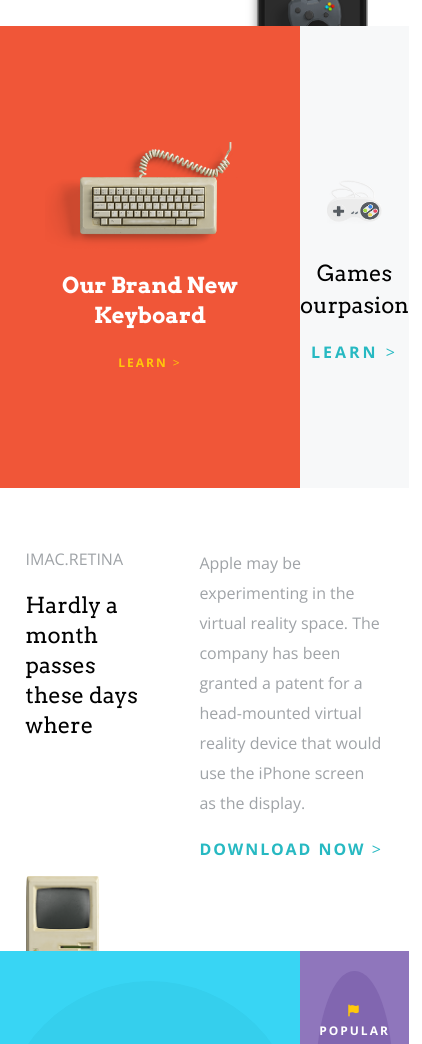
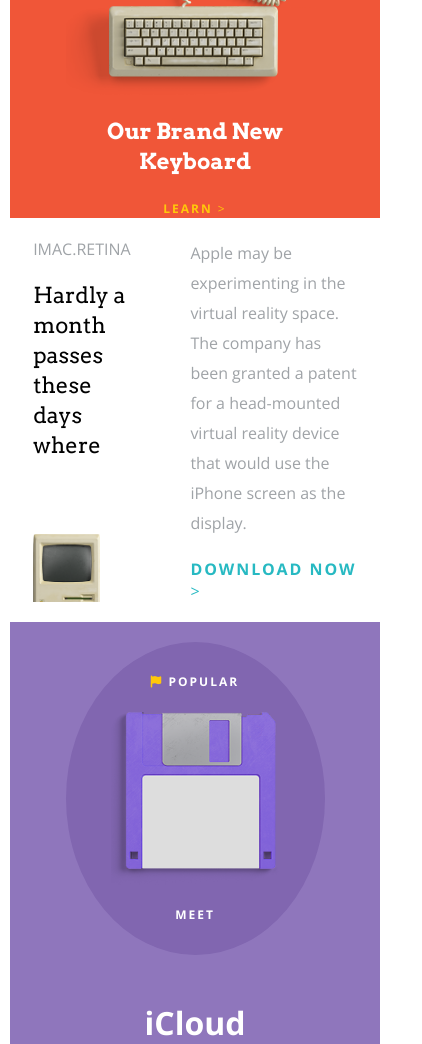
Before and after one commit to themohamedgouda/GridFusion, a plain HTML site: page index.html in a window 390 px wide. Shown: the part 934-1978 px from the top of the page, 422 px wide, since content can reach past the window. Drawn offline with nearby package versions, Linux system fonts and the light colour scheme.

Commit message:
First Commit

```diff
--- a/css/main.css
+++ b/css/main.css
@@ -1,3 +1,4 @@
+/* General styles */
 * {
   padding: 0;
   margin: 0;
@@ -5,17 +6,18 @@
   font-weight: normal;
   font-family: "Open Sans", sans-serif;
 }
-h3{
+h3 {
   font-family: "Arvo", serif;
 }
-
-img{
+img {
   width: 100%;
   display: block;
 }
-span , p{
+span, p {
   color: #9fa3a7;
 }
+
+/* Parent grid container */
 .parent {
   display: grid;
   width: 100%;
@@ -29,24 +31,26 @@
   text-align: center;
 }
 
-/* ******************** */
-.child1{
-background-color:#ffffff;
-grid-area:child1 ;
+/* Child section styles */
+
+/* Child 1 styles */
+.child1 {
+  background-color: #ffffff;
+  grid-area: child1;
   display: flex;
   justify-content: space-around;
   align-items: center;
 }
-.content1{
+.content1 {
   width: 30%;
   text-align: left;
   line-height: 30px;
 }
-.content1 h3{
+.content1 h3 {
   font-size: 22px;
   margin-block: 10px;
 }
-.pic1{
+.pic1 {
   width: 30%;
   align-self: flex-end;
 }
@@ -54,10 +58,10 @@
   width: 100%;
 }
 
-/* ********************** */
-.child2{
+/* Child 2 styles */
+.child2 {
   background-color: #f7f8f9;
-  grid-area:child2 ;
+  grid-area: child2;
   display: flex;
   justify-content: center;
   align-items: center;
@@ -69,74 +73,72 @@
 .content2 a {
   color: #27b9c2;
   letter-spacing: 2px;
-
 }
-
 .child2 h3 {
   font-size: 48px;
   margin-block: 20px;
 }
-/* ******************* */
-.child3{
-  background-color:#f05638;
-  grid-area:child3 ;
+
+/* Child 3 styles */
+.child3 {
+  background-color: #f05638;
+  grid-area: child3;
   display: flex;
   justify-content: center;
   align-items: center;
 }
-.content3{
+.content3 {
   width: 70%;
   margin: auto;
 }
-.content3 h3{
+.content3 h3 {
   font-weight: bold;
   font-size: 22px;
   color: white;
   margin-block: 20px;
   line-height: 30px;
 }
-.content3 a
-{
+.content3 a {
   color: #ffc80a;
   text-decoration: none;
   font-size: 12px;
   font-weight: bold;
   letter-spacing: 2px;
 }
-/* ************************* */
-.child4{
-  background-color:#fff;
-  grid-area:child4 ;
+
+/* Child 4 styles */
+.child4 {
+  background-color: #fff;
+  grid-area: child4;
   display: flex;
   justify-content: space-around;
   text-align: left;
   margin-top: 60px;
 }
-.left-side4{
-  width:30%;
+.left-side4 {
+  width: 30%;
   position: relative;
 }
-.left-side4 h3{
+.left-side4 h3 {
   font-size: 22px;
   line-height: 30px;
   margin-block: 20px;
 }
-.pic4{
+.pic4 {
   position: absolute;
   bottom: 0;
   left: 0;
   right: 0;
   width: 60%;
 }
-
-.right-side4{
+.right-side4 {
   width: 45%;
 }
-.right-side4 p{
+.right-side4 p {
   margin-bottom: 20px;
   line-height: 30px;
 }
-.right-side4 a{
+.right-side4 a {
   letter-spacing: 2px;
   color: #27b9c2;
   font-weight: bold;
@@ -144,21 +146,18 @@
   font-family: 'Segoe UI', Tahoma, Geneva, Verdana, sans-serif;
 }
 
-/* ******************* */
-
-.child5{
-  background-color:#8f76bc;
-  grid-area:child5 ;
+/* Child 5 styles */
+.child5 {
+  background-color: #8f76bc;
+  grid-area: child5;
   display: grid;
-  align-content:center ;
-
+  align-content: center;
 }
 .container5 {
   width: 70%;
   margin: auto;
   margin-bottom: 30px;
 }
-
 .container5 p {
   color: white;
   font-size: 12px;
@@ -169,13 +168,10 @@
 .fa-solid {
   color: #ffc80a;
 }
-.pic5 p
-{
-
+.pic5 p {
   margin-block: 20px;
 }
-
-.pic5{
+.pic5 {
   height: 100% !important;
   width: 100% !important;
   border-radius: 50%;
@@ -187,20 +183,20 @@
   margin-top: 20px;
   padding: 10px;
 }
-.inner-pic img{
+.inner-pic img {
   width: 70%;
   margin: auto;
 }
-.content5{
+.content5 {
   width: 70%;
   margin: auto;
 }
-.content5 p{
+.content5 p {
   line-height: 26px;
   color: #fff;
-  font-size: 14px
+  font-size: 14px;
 }
-.content5 h2{
+.content5 h2 {
   font-size: 32px;
   line-height: 36px;
   margin-block: 20px;
@@ -222,21 +218,20 @@
   text-decoration: none;
 }
 
-/* ************** */
-
-.child6{
-  grid-area:child6 ;
+/* Child 6 styles */
+.child6 {
+  grid-area: child6;
   background-color: #f7f8f9;
   display: grid;
   justify-content: center;
   align-content: center;
 }
-.pic6{
+.pic6 {
   width: 50%;
   margin: auto;
   margin-block: 30px;
 }
-.content6 h3{
+.content6 h3 {
   font-size: 22px;
   line-height: 32px;
   margin-bottom: 20px;
@@ -249,17 +244,16 @@
   letter-spacing: 3px;
 }
 
-/* ***************** */
-
-.child7{
+/* Child 7 styles */
+.child7 {
   background-color: #93b6b7;
-  grid-area:child7 ;
+  grid-area: child7;
 }
-.caps7{
+.caps7 {
   text-align: left;
   margin-left: 30px;
 }
-.caps7 span{
+.caps7 span {
   display: inline-block;
   margin-top: 20px;
   background-color: #fa684f;
@@ -270,7 +264,7 @@
   font-weight: 700;
   letter-spacing: 2px;
 }
-.content7{
+.content7 {
   width: 30%;
   margin: auto;
   font-size: 22px;
@@ -278,29 +272,28 @@
   color: white;
   margin-block: 20px;
 }
-.content7 h3{
+.content7 h3 {
   font-weight: bold;
-
 }
-.pic7{
+.pic7 {
   width: 80%;
   margin: auto;
-  background-image:url(../images/5bc2f42d5a5ed97dab707e7e_UX.png) ;
+  background-image: url(../images/5bc2f42d5a5ed97dab707e7e_UX.png);
   background-size: 100% 100%;
   background-repeat: no-repeat;
 }
-.pic7 img{
+.pic7 img {
   width: 80%;
   margin: auto;
 }
-/* ********** */
 
-.child8{
-  background-color:#38d5f4;
-  grid-area:child8 ;
+/* Child 8 styles */
+.child8 {
+  background-color: #38d5f4;
+  grid-area: child8;
   padding-top: 30px;
 }
-.content8 h3{
+.content8 h3 {
   font-size: 22px;
   line-height: 32px;
   margin-block: 20px;
@@ -315,7 +308,7 @@
   width: 70%;
   margin: auto;
 }
-.main8{
+.main8 {
   background-color: #35cfed;
   border-radius: 50%;
   margin: auto;
@@ -326,17 +319,15 @@
   height: 300px;
 }
 
-/* ************** */
-.child9{
+/* Child 9 styles */
+.child9 {
   background-color: #f7f8f9;
-  grid-area:child9 ;
+  grid-area: child9;
   display: flex;
   justify-content: center;
   align-items: center;
-
 }
-
-.child9 span{
+.child9 span {
   display: inline-block;
   margin-block: 30px;
   background-color: #7bc424;
@@ -349,21 +340,18 @@
   letter-spacing: 2px;
 }
 
-/* ************************** */
-
-
-.child10{
+/* Child 10 styles */
+.child10 {
   background-color: #2c2c2c;
-  grid-area:child10 ;
+  grid-area: child10;
   display: flex;
   justify-content: space-evenly;
   align-items: center;
-
 }
-.pic10{
+.pic10 {
   width: 30%;
 }
-.content10{
+.content10 {
   width: 35%;
   color: white;
   font-size: 22px;
@@ -371,50 +359,42 @@
   font-weight: 400;
 }
 
-@media (max-width:768px)
-{
-  .parent{
+/* Media query for tablets (up to 1024px) */
+@media (max-width: 1024px) {
+  .parent {
     grid-template-columns: repeat(2, 1fr);
-    grid-template-rows: repeat(6, 0.5fr) 0.25fr 0.5fr;
+    grid-template-rows: repeat(6, auto);
     grid-template-areas:
-    "child2 child2"
-    "child1 child1"
-    "child3 child6"
-    "child4 child4"
-    "child8 child5"
-    "child7 child5"
-    "child9 child9"
+    "child1 child2"
+    "child3 child4"
+    "child5 child5"
+    "child6 child7"
+    "child8 child9"
     "child10 child10";
   }
-  .child1{
-   grid-area: child1;
-
-  }
-  .child2{
-    grid-area: child2;
-   }
-   .child3{
-    grid-area: child3;
-   }
-   .child4{
-    grid-area: child4;
-   }
-   .child5{
-    grid-area: child5;
-   }
-   .child6{
-    grid-area: child6;
-   }
-   .child7{
-    grid-area: child7;
-   }
-   .child8{
-    grid-area: child8;
-   }
-   .child9{
-    grid-area: child9;
-   }
-   .child10{
-    grid-area: child10;
+  .child1, .child2, .child3, .child4, .child5, .child6, .child7, .child8, .child9, .child10 {
+    margin: 10px;
   }
 }
+
+/* Media query for mobile phones (up to 768px) */
+@media (max-width: 768px) {
+  .parent {
+    grid-template-columns: 1fr;
+    grid-template-rows: repeat(10, auto);
+    grid-template-areas:
+    "child1"
+    "child2"
+    "child3"
+    "child4"
+    "child5"
+    "child6"
+    "child7"
+    "child8"
+    "child9"
+    "child10";
+  }
+  .child1, .child2, .child3, .child4, .child5, .child6, .child7, .child8, .child9, .child10 {
+    margin: 10px;
+  }
+}
--- a/index.html
+++ b/index.html
@@ -4,84 +4,80 @@
 <head>
     <meta charset="UTF-8">
     <meta name="viewport" content="width=device-width, initial-scale=1.0">
+    <!-- Link to CSS files -->
     <link rel="stylesheet" href="./css/main.css">
     <link rel="stylesheet" href="./css/all.min.css">
+    <!-- Preconnect to Google Fonts -->
     <link rel="preconnect" href="https://fonts.googleapis.com">
     <link rel="preconnect" href="https://fonts.gstatic.com" crossorigin>
+    <!-- Link to Google Fonts -->
     <link href="https://fonts.googleapis.com/css2?family=Arvo:wght@400;700&family=Open+Sans:ital,wght@0,300..800;1,300..800&display=swap" rel="stylesheet">
-<link rel="preconnect" href="https://fonts.gstatic.com" crossorigin>
     <link href="https://fonts.googleapis.com/css2?family=Arvo:wght@400;700&display=swap" rel="stylesheet">
     <title>GridFusion</title>
 </head>
 
 <body>
-
-
+    <!-- Main container -->
     <div class="parent">
+        <!-- First child section -->
         <div class="child1">
             <div class="content1">
                 <span>IPHONE 6S</span>
-                <h3>3D Touch. 12MP photos. 4K video.One powerful phone</h3>
+                <h3>3D Touch. 12MP photos. 4K video. One powerful phone</h3>
                 <p>Learn more or visit an Apple Store today</p>
             </div>
             <div class="pic1">
                 <img src="./images/5bc2f42d9f9d5c2db96e7aa2_Img.png" alt="IPHONE 6S">
             </div>
         </div>
+        <!-- Second child section -->
         <div class="child2">
             <div class="content2">
                 <span>LEARN MORE</span>
                 <h3>How to Use Rotary Evaporator in Chemical Labs</h3>
                 <a href="#">Download now</a>
             </div>
-
         </div>
+        <!-- Third child section -->
         <div class="child3">
-
             <div class="content3">
                 <img src="./images/5bc2f42e5b2ebf1f70525e52_Keyboard.png" alt="Keyboard">
                 <h3>Our Brand New <br>Keyboard</h3>
                 <a href="#">LEARN <strong> > </strong></a>
             </div>
         </div>
+        <!-- Fourth child section -->
         <div class="child4">
-
             <div class="left-side4">
                 <span>IMAC.RETINA</span>
                 <h3>Hardly a month passes these days where</h3>
-
                 <div class="pic4">
                     <img src="./images/5bc4451fac429126a5d9f264_Macintosh.png" alt="COMPUTER">
                 </div>
             </div>
-
             <div class="right-side4">
-                <p>Apple may be experimenting in the virtual reality space. The company has been granted a patent for a
-                    head-mounted virtual reality device that would use the iPhone screen as the display.</p>
+                <p>Apple may be experimenting in the virtual reality space. The company has been granted a patent for a head-mounted virtual reality device that would use the iPhone screen as the display.</p>
                 <a href="#">DOWNLOAD NOW <strong> > </strong></a>
             </div>
-
         </div>
+        <!-- Fifth child section -->
         <div class="child5">
             <div class="container5">
                 <div class="pic5">
                     <p class="main-icon"><i class="fa-solid fa-flag"></i> POPULAR</p>
-
-               <dic class="inner-pic">
+                    <div class="inner-pic">
                         <img src="./images/5bc2f42de46b0e56a5607bd7_Floppy.png" alt="POPULAR photo">
-               </dic>
-
+                    </div>
                     <p>MEET</p>
                 </div>
             </div>
             <div class="content5">
                 <h2>iCloud</h2>
-                <p>With iCloud, you always have the latest versions of your most important things — like documents,
-                    apps, notes, and contacts — on whatever device you’re using.</p>
+                <p>With iCloud, you always have the latest versions of your most important things — like documents, apps, notes, and contacts — on whatever device you’re using.</p>
                 <button><a href="">LEARN MORE</a></button>
             </div>
         </div>
-
+        <!-- Sixth child section -->
         <div class="child6">
             <div class="pic6">
                 <img src="./images/5bc2f42dccad941a506d145c_Controller.png" alt="PLAYSTATION">
@@ -91,22 +87,21 @@
                 <a href="#">LEARN <strong> > </strong></a>
             </div>
         </div>
-
+        <!-- Seventh child section -->
         <div class="child7">
             <div class="caps7">
                 <span>BEST CHOICE</span>
             </div>
             <div class="content7">
-                <h3>Much MuchBetter Experience</h3>
+                <h3>Much Much Better Experience</h3>
             </div>
             <div class="pic7">
                 <img src="./images/5bc2e078ccad94811f6d0da3_iPad Pro.png" alt="IPAD">
             </div>
         </div>
-
+        <!-- Eighth child section -->
         <div class="child8">
             <div class="main8">
-
                 <div class="pic8">
                     <img src="./images/5bc2f42dac429123bdd925dc_twitter.png" alt="twitter">
                 </div>
@@ -114,30 +109,24 @@
                     <h3>Connect with Twitter</h3>
                 </div>
             </div>
-
         </div>
-
+        <!-- Ninth child section -->
         <div class="child9">
             <div class="content9">
                 <span>POPULAR</span>
                 <h3>Much Much Better Experience</h3>
             </div>
         </div>
-
-        <div class=" child10">
+        <!-- Tenth child section -->
+        <div class="child10">
             <div class="pic10">
                 <img src="./images/5bc2f42eccad9470ed6d145d_TV.png" alt="TV">
             </div>
             <div class="content10">
-                <h3>More than just a display,  it’s a vision</h3>
+                <h3>More than just a display, it’s a vision</h3>
             </div>
         </div>
     </div>
-
-
-
-
-
 </body>
 
 </html>
```
Lines whose indentation alone changed are shown as unchanged.
